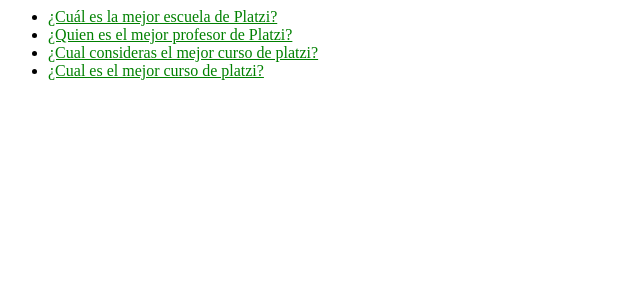
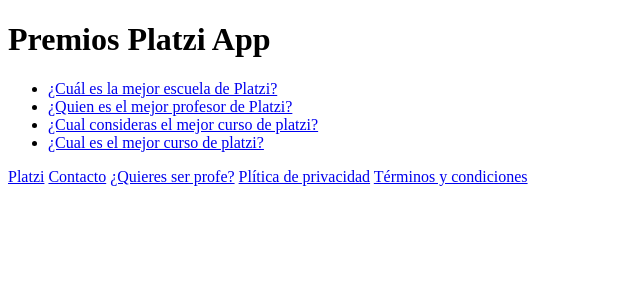
Before and after one commit to Carlos-Mao-Henao/Django_studio, a Django app: page /polls/ in a window 1280 px wide. Shown: the top 300 px of the page, without its empty margins (0-640 px from the left). Run offline with Django 4.2, Linux system fonts and the light colour scheme; data comes from the database, SQL or seed files in the repository.

Commit message:
mejora del fronted

```diff
--- a/premiosplatziapp/polls/static/polls/style.css
+++ b/premiosplatziapp/polls/static/polls/style.css
@@ -1,7 +1,3 @@
 li a {
     color: green;
 }
-
-/*body {
-    background: white url("images/background.gif") no-repeat;
-} */
--- a/premiosplatziapp/polls/templates/polls/index.html
+++ b/premiosplatziapp/polls/templates/polls/index.html
@@ -1,4 +1,38 @@
-{% load static %}
+<!DOCTYPE html>
+<html lang="en">
+<head>
+    <meta charset="UTF-8">
+    <meta http-equiv="X-UA-Compatible" content="IE=edge">
+    <meta name="viewport" content="width=device-width, initial-scale=1.0">
+    <title>Premios Platzi App</title>
+</head>
+<body>
+    <header>
+        <h1>Premios Platzi App</h1>
+    </header>
+    <main>
+        {% if latest_question_list %}
+        <ul>
+        {% for question in latest_question_list %}
+            <li><a href="{% url 'polls:detail' question.id %}">{{ question.question_text}}</a></li>
+        {% endfor %}
+        </ul>
+        {% else %}
+            <p>No polls available.</p>
+        {% endif %}
+    </main>
+    <footer>
+        <a href="https://platzi.com">Platzi</a>
+        <a href="#">Contacto</a>
+        <a href="#">¿Quieres ser profe?</a>
+        <a href="#">Plítica de privacidad</a>
+        <a href="#">Términos y condiciones</a>
+    </footer>
+</body>
+</html>
+
+
+<!-- {% load static %}
 <link rel="stylesheet" href="{% static 'polls/style.css' %}">
 
 {% if latest_question_list %}
@@ -9,4 +43,4 @@
     </ul>
 {% else %}
     <p>No polls available.</p>
-{% endif %}
+{% endif %} -->
```
Also changed, not shown: premiosplatziapp/polls/static/polls/images/background.gif (deleted).
